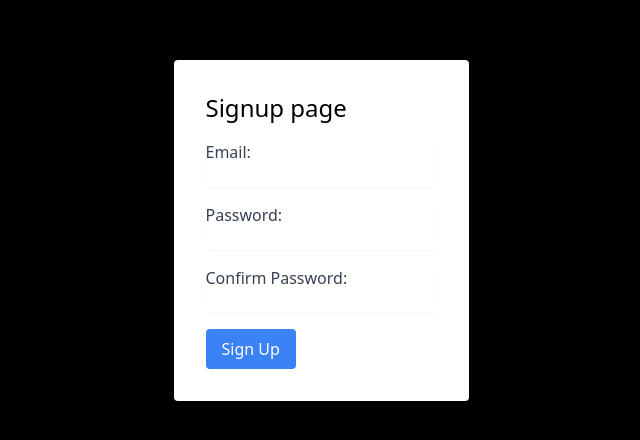
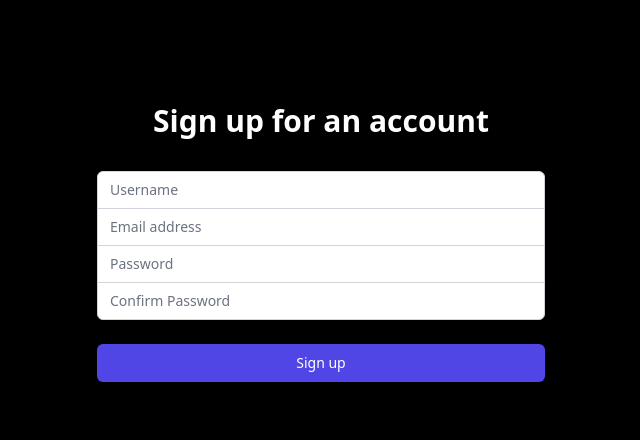
Before and after one commit to serz4862/Nebulixus_frontend, a React (Create React App) app: page /Register in a window 1280 px wide. Shown: the part 170-610 px from the top of the page, without its empty margins (319-959 px from the left). Built offline with nearby package versions, Linux system fonts and the light colour scheme.

Commit message:
signup page is formated

```diff
--- a/src/App.js
+++ b/src/App.js
@@ -1,7 +1,7 @@
 import Signup from "./Signup";
 // eslint-disable-next-line no-unused-vars
 import Login from "./login";
-import { BrowserRouter,Routes, Route, Switch } from 'react-router-dom';
+import { BrowserRouter,Routes, Route } from 'react-router-dom';
 
 
 function App() {
--- a/src/Signup.js
+++ b/src/Signup.js
@@ -1,67 +1,112 @@
 import React, { useState } from 'react';
+import axios from 'axios';
 
-const Signup = () => {
-  // State variables for form fields
+const SignUp = () => {
+  const [username, setUsername] = useState('');
   const [email, setEmail] = useState('');
   const [password, setPassword] = useState('');
   const [confirmPassword, setConfirmPassword] = useState('');
+  const [errorMessage, setErrorMessage] = useState('');
 
-  // Function to handle form submission
-  const handleSubmit = (event) => {
-    event.preventDefault();
-    // Add your signup logic here, like sending data to backend
-    console.log('Form submitted:', { email, password, confirmPassword });
-    // Clear form fields after submission
-    setEmail('');
-    setPassword('');
-    setConfirmPassword('');
+  const handleSubmit = async (e) => {
+    e.preventDefault();
+    if (password !== confirmPassword) {
+      setErrorMessage("Passwords don't match");
+      return;
+    }
+    try {
+      const response = await axios.post('http://localhost:3000/signup', {
+        username,
+        email,
+        password,
+      });
+      console.log(response.data.message);
+    } catch (error) {
+      console.error('Error:', error);
+    }
   };
 
   return (
-    <div className="min-h-screen flex justify-center items-center  bg-black">
-      <div className="bg-white p-8 rounded shadow-md">
-        <h2 className="text-2xl mb-4">Signup page </h2>
-        <form onSubmit={handleSubmit}>
-          <div className="mb-4 rounded-md shadow-sm -space-y-px">
-            <label className="block text-gray-700 placeholder:enter@Email">Email:</label>
+    <div className="min-h-screen flex items-center justify-center bg-black py-12 px-4 sm:px-6 lg:px-8">
+      <div className="max-w-md w-full space-y-8">
+        <div>
+          <h2 className="mt-6 text-center text-3xl font-extrabold text-white">Sign up for an account</h2>
+        </div>
+        <form className="mt-8 space-y-6" onSubmit={handleSubmit}>
+          <input type="hidden" name="remember" value="true" />
+          <div className="rounded-md shadow-sm -space-y-px">
+            <div>
+              <label htmlFor="username" className="sr-only">Username</label>
               <input
-              className="form-input mt-1 block w-full"
+                id="username"
+                name="username"
+                type="text"
+                autoComplete="username"
+                required
+                className="appearance-none rounded-none relative block w-full px-3 py-2 border border-gray-300 placeholder-gray-500 text-gray-900 rounded-t-md focus:outline-none focus:ring-indigo-500 focus:border-indigo-500 focus:z-10 sm:text-sm"
+                placeholder="Username"
+                value={username}
+                onChange={(e) => setUsername(e.target.value)}
+              />
+            </div>
+            <div>
+              <label htmlFor="email-address" className="sr-only">Email address</label>
+              <input
+                id="email-address"
+                name="email"
                 type="email"
+                autoComplete="email"
+                required
+                className="appearance-none rounded-none relative block w-full px-3 py-2 border border-gray-300 placeholder-gray-500 text-gray-900 focus:outline-none focus:ring-indigo-500 focus:border-indigo-500 focus:z-10 sm:text-sm"
+                placeholder="Email address"
                 value={email}
                 onChange={(e) => setEmail(e.target.value)}
-              required
               />
             </div>
-          <div className="mb-4 rounded-md shadow-sm -space-y-px">
-            <label className="block text-gray-700">Password:</label>
+            <div>
+              <label htmlFor="password" className="sr-only">Password</label>
               <input
-              className="form-input mt-1 block w-full"
+                id="password"
+                name="password"
                 type="password"
+                autoComplete="new-password"
+                required
+                className="appearance-none rounded-none relative block w-full px-3 py-2 border border-gray-300 placeholder-gray-500 text-gray-900 focus:outline-none focus:ring-indigo-500 focus:border-indigo-500 focus:z-10 sm:text-sm"
+                placeholder="Password"
                 value={password}
                 onChange={(e) => setPassword(e.target.value)}
-              required
               />
             </div>
-          <div className="mb-4 rounded-md shadow-sm -space-y-px">
-            <label className="block text-gray-700">Confirm Password:</label>
+            <div>
+              <label htmlFor="confirm-password" className="sr-only">Confirm Password</label>
               <input
-              className="form-input mt-1 block w-full"
+                id="confirm-password"
+                name="confirmPassword"
                 type="password"
+                autoComplete="new-password"
+                required
+                className="appearance-none rounded-none relative block w-full px-3 py-2 border border-gray-300 placeholder-gray-500 text-gray-900 rounded-b-md focus:outline-none focus:ring-indigo-500 focus:border-indigo-500 focus:z-10 sm:text-sm"
+                placeholder="Confirm Password"
                 value={confirmPassword}
                 onChange={(e) => setConfirmPassword(e.target.value)}
-              required
               />
             </div>
+            {errorMessage && (
+              <p className="text-red-500 text-sm mt-2">{errorMessage}</p>
+            )}
+          </div>
+          <div>
             <button
-            className="bg-blue-500 text-white px-4 py-2 rounded hover:bg-blue-600"
               type="submit"
+              className="group relative w-full flex justify-center py-2 px-4 border border-transparent text-sm font-medium rounded-md text-white bg-indigo-600 hover:bg-indigo-700 focus:outline-none focus:ring-2 focus:ring-offset-2 focus:ring-indigo-500"
             >
-            Sign Up
+              Sign up
             </button>
+          </div>
         </form>
       </div>
     </div>
   );
 };
 
-export default Signup;
+export default SignUp;
```
Lines whose indentation alone changed are shown as unchanged.
